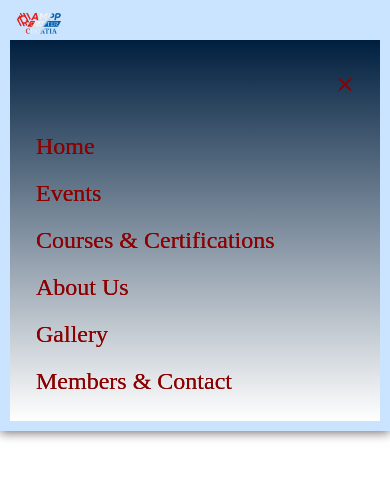
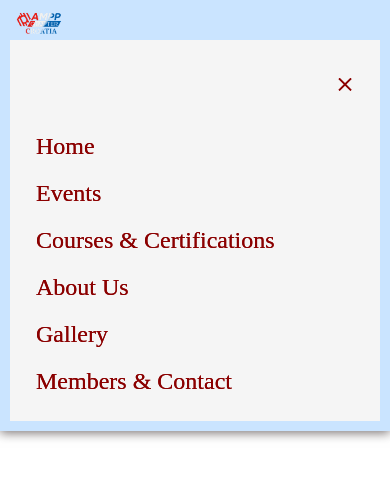
Before and after one commit to Strma77/strma77.github.io, a plain HTML site: page index.html in a window 390 px wide. Both pictures are taken after a click on the element 360 px from the left and 30 px from the top of the page. Shown: the top 478 px of the page. Drawn offline with Linux system fonts and the light colour scheme.

Commit message:
Update header.css

```diff
--- a/CSS/header.css
+++ b/CSS/header.css
@@ -101,7 +101,7 @@
     display: none;
     width: 100%;
     flex-direction: column;
-    background: linear-gradient(to bottom, #001f3f, #ffffff);
+    background: whitesmoke;
     padding: 1rem;
     animation: fadeDown 0.3s ease-out;
     color: #2f2f2f;
```
